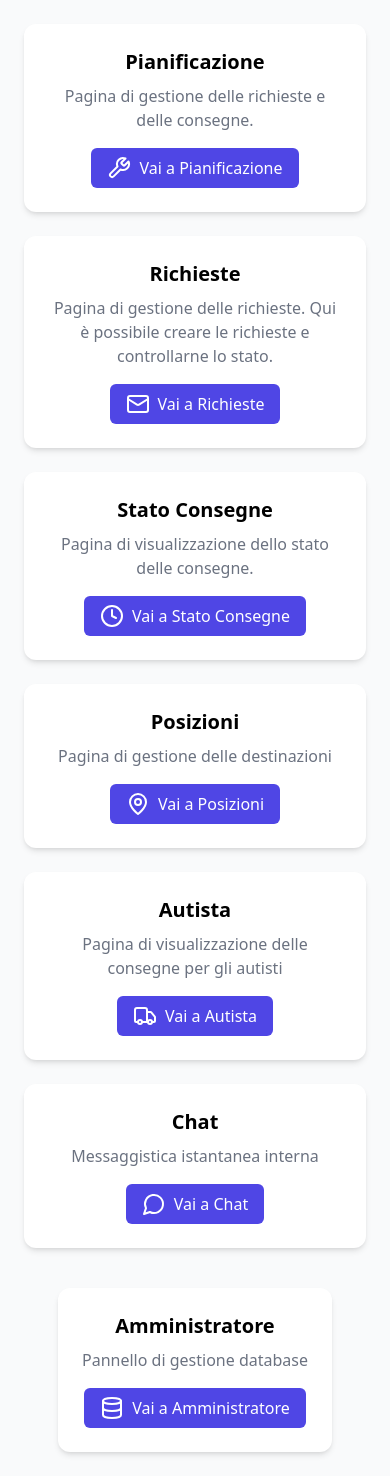
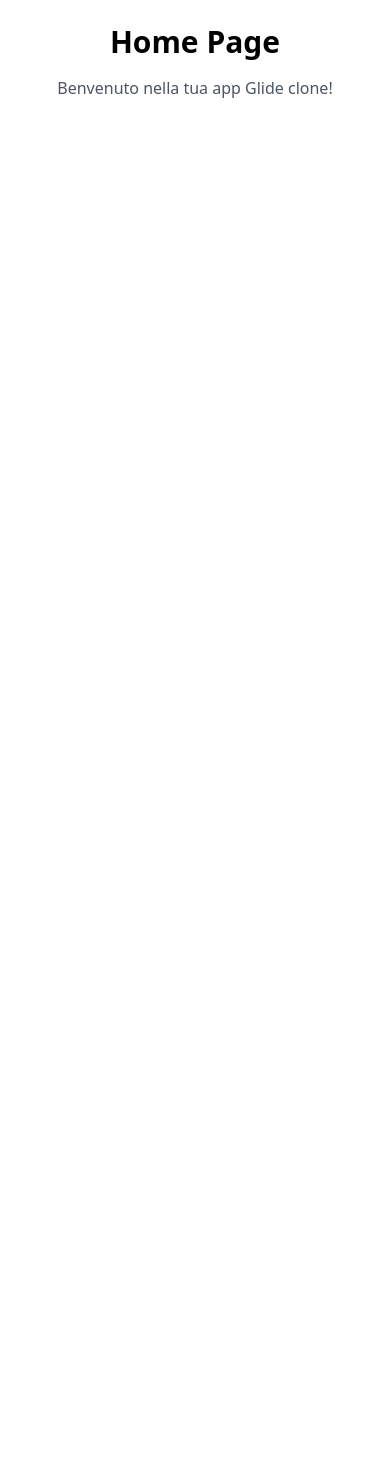
Before and after one commit to loredavid/consegne, a React (Vite) app: page / in a window 390 px wide. After the commit the page ends 844 px from the top, so only its background shows below. Built offline with nearby package versions, Linux system fonts and the light colour scheme.

Commit message:
Rigenerato progertto

```diff
--- a/index.html
+++ b/index.html
@@ -3,7 +3,7 @@
   <head>
     <meta charset="UTF-8" />
     <meta name="viewport" content="width=device-width, initial-scale=1.0" />
-    <title>Consegne</title>
+    <title>Glide Clone</title>
   </head>
   <body>
     <div id="root"></div>
--- a/package.json
+++ b/package.json
@@ -1,6 +1,7 @@
 {
   "name": "glide-clone",
   "version": "0.0.1",
+  "type": "module",
   "scripts": {
     "dev": "vite",
     "build": "vite build",
@@ -16,6 +17,7 @@
     "vite": "^5.0.0",
     "tailwindcss": "^3.4.0",
     "autoprefixer": "^10.4.0",
-    "postcss": "^8.4.0"
+    "postcss": "^8.4.0",
+    "@vitejs/plugin-react": "^4.0.0"
   }
 }
--- a/src/App.jsx
+++ b/src/App.jsx
@@ -1,28 +1,20 @@
 import { BrowserRouter as Router, Routes, Route } from "react-router-dom";
-import Home from "./pages/Home";
-import Pianificazione from "./pages/Pianificazione";
-import Richieste from "./pages/Richieste";
-import StatoConsegne from "./pages/StatoConsegne";
-import Posizioni from "./pages/Posizioni";
-import Autista from "./pages/Autista";
-import Chat from "./pages/Chat";
-import Admin from "./pages/Admin";
 
-function App() {
+function Home() {
+  return (
+    <div className="p-6 text-center">
+      <h1 className="text-3xl font-bold mb-4">Home Page</h1>
+      <p className="text-gray-600">Benvenuto nella tua app Glide clone!</p>
+    </div>
+  );
+}
+
+export default function App() {
   return (
     <Router>
       <Routes>
         <Route path="/" element={<Home />} />
-        <Route path="/pianificazione" element={<Pianificazione />} />
-        <Route path="/richieste" element={<Richieste />} />
-        <Route path="/stato-consegne" element={<StatoConsegne />} />
-        <Route path="/posizioni" element={<Posizioni />} />
-        <Route path="/autista" element={<Autista />} />
-        <Route path="/chat" element={<Chat />} />
-        <Route path="/admin" element={<Admin />} />
       </Routes>
     </Router>
   );
 }
-
-export default App;
--- a/src/components/HomeCard.jsx
+++ /dev/null
@@ -1,17 +0,0 @@
-import { Link } from "react-router-dom";
-
-export default function HomeCard({ title, desc, to, icon }) {
-  return (
-    <div className="bg-white p-6 rounded-xl shadow-md text-center">
-      <h2 className="text-xl font-semibold mb-2">{title}</h2>
-      <p className="text-gray-500 mb-4">{desc}</p>
-      <Link
-        to={to}
-        className="inline-flex items-center gap-2 px-4 py-2 rounded-md bg-indigo-600 text-white hover:bg-indigo-700"
-      >
-        {icon}
-        Vai a {title}
-      </Link>
-    </div>
-  );
-}
--- a/src/pages/Admin.jsx
+++ /dev/null
@@ -1,8 +0,0 @@
-export default function Admin() {
-  return (
-    <div className="p-6">
-      <h1 className="text-2xl font-bold">Admin</h1>
-      <p className="text-gray-600">Contenuto della pagina Admin...</p>
-    </div>
-  );
-}
--- a/src/pages/Autista.jsx
+++ /dev/null
@@ -1,8 +0,0 @@
-export default function Autista() {
-  return (
-    <div className="p-6">
-      <h1 className="text-2xl font-bold">Autista</h1>
-      <p className="text-gray-600">Contenuto della pagina Autista...</p>
-    </div>
-  );
-}
--- a/src/pages/Chat.jsx
+++ /dev/null
@@ -1,8 +0,0 @@
-export default function Chat() {
-  return (
-    <div className="p-6">
-      <h1 className="text-2xl font-bold">Chat</h1>
-      <p className="text-gray-600">Contenuto della pagina Chat...</p>
-    </div>
-  );
-}
--- a/src/pages/Home.jsx
+++ /dev/null
@@ -1,20 +0,0 @@
-import { Wrench, Mail, Clock, MapPin, Truck, MessageCircle, Database } from "lucide-react";
-import HomeCard from "../components/HomeCard";
-
-export default function Home() {
-  return (
-    <div className="min-h-screen p-6 bg-gray-50">
-      <div className="grid md:grid-cols-2 gap-6 max-w-5xl mx-auto">
-        <HomeCard title="Pianificazione" desc="Pagina di gestione delle richieste e delle consegne." to="/pianificazione" icon={<Wrench />} />
-        <HomeCard title="Richieste" desc="Pagina di gestione delle richieste. Qui è possibile creare le richieste e controllarne lo stato." to="/richieste" icon={<Mail />} />
-        <HomeCard title="Stato Consegne" desc="Pagina di visualizzazione dello stato delle consegne." to="/stato-consegne" icon={<Clock />} />
-        <HomeCard title="Posizioni" desc="Pagina di gestione delle destinazioni" to="/posizioni" icon={<MapPin />} />
-        <HomeCard title="Autista" desc="Pagina di visualizzazione delle consegne per gli autisti" to="/autista" icon={<Truck />} />
-        <HomeCard title="Chat" desc="Messaggistica istantanea interna" to="/chat" icon={<MessageCircle />} />
-      </div>
-      <div className="mt-10 flex justify-center">
-        <HomeCard title="Amministratore" desc="Pannello di gestione database" to="/admin" icon={<Database />} />
-      </div>
-    </div>
-  );
-}
--- a/src/pages/Pianificazione.jsx
+++ /dev/null
@@ -1,8 +0,0 @@
-export default function Pianificazione() {
-  return (
-    <div className="p-6">
-      <h1 className="text-2xl font-bold">Pianificazione</h1>
-      <p className="text-gray-600">Contenuto della pagina Pianificazione...</p>
-    </div>
-  );
-}
--- a/src/pages/Posizioni.jsx
+++ /dev/null
@@ -1,8 +0,0 @@
-export default function Posizioni() {
-  return (
-    <div className="p-6">
-      <h1 className="text-2xl font-bold">Posizioni</h1>
-      <p className="text-gray-600">Contenuto della pagina Posizioni...</p>
-    </div>
-  );
-}
--- a/src/pages/Richieste.jsx
+++ /dev/null
@@ -1,8 +0,0 @@
-export default function Richieste() {
-  return (
-    <div className="p-6">
-      <h1 className="text-2xl font-bold">Richieste</h1>
-      <p className="text-gray-600">Contenuto della pagina Richieste...</p>
-    </div>
-  );
-}
--- a/src/pages/StatoConsegne.jsx
+++ /dev/null
@@ -1,8 +0,0 @@
-export default function StatoConsegne() {
-  return (
-    <div className="p-6">
-      <h1 className="text-2xl font-bold">StatoConsegne</h1>
-      <p className="text-gray-600">Contenuto della pagina StatoConsegne...</p>
-    </div>
-  );
-}
```
